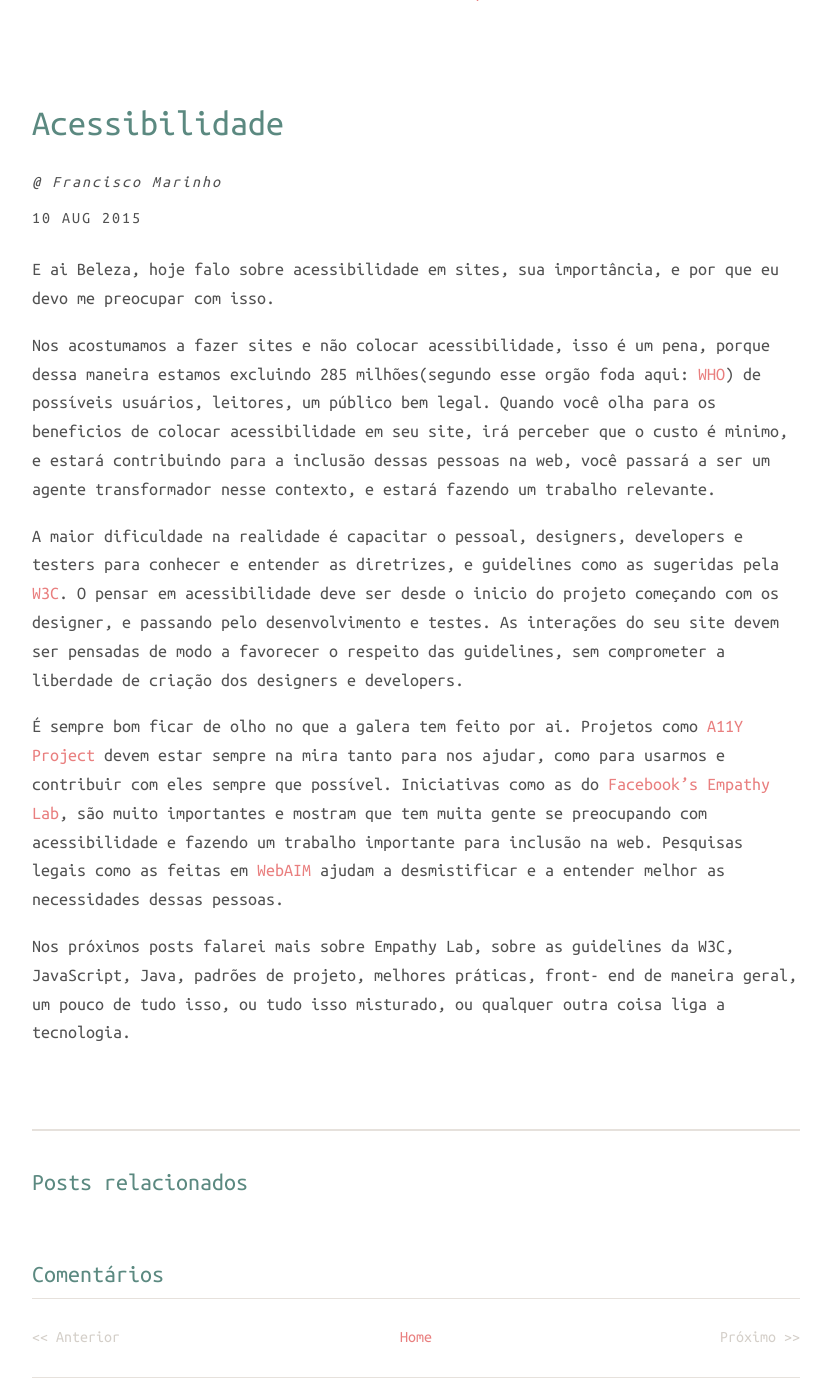
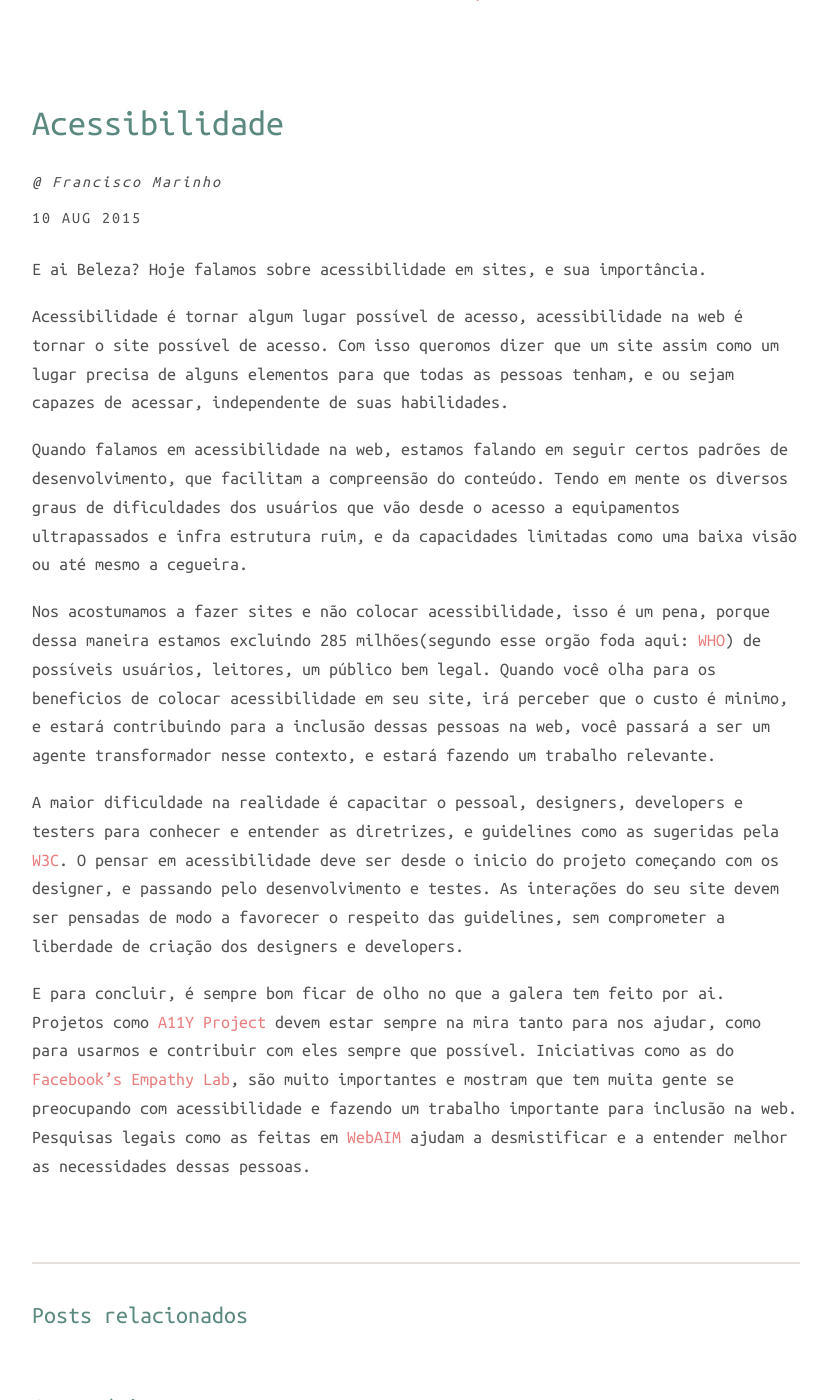
Before and after one commit to gangoffork/gangoffork.github.io, a Jekyll site: the page built from _posts/2015-10-08-acessibilidade.markdown, in a window 1280 px wide and 1400 px high, scrolled down 353 px. Shown: the whole window, without its empty margins (224-1055 px from the left). Built offline with Jekyll 4.4.1, drawn with Linux system fonts in a browser that asks for light colours; nearby versions of some CDN libraries; comment, search, counter and statistics services are not loaded.

Commit message:
Adjustment

```diff
--- a/_posts/2015-10-08-acessibilidade.markdown
+++ b/_posts/2015-10-08-acessibilidade.markdown
@@ -2,21 +2,23 @@
 layout: post
 title:  "Acessibilidade"
 date:   2015-08-10 14:32:45
-description: hoje falo sobre acessibilidade em sites, sua importância, e por que eu devo me preocupar com isso..
+description:  Hoje falamos sobre acessibilidade em sites, e sua importância.
 categories:
   - blog
 author: Francisco Marinho
 ---
 
-E ai Beleza, hoje falo sobre acessibilidade em sites, sua importância, e por que eu devo me preocupar com isso.
+E ai Beleza? Hoje falamos sobre acessibilidade em sites, e sua importância.
+
+Acessibilidade é tornar algum lugar possível de acesso, acessibilidade na web é tornar o site possível de acesso. Com isso queromos dizer que um site assim como um lugar precisa de alguns elementos para que todas as pessoas tenham, e ou sejam capazes de acessar, independente de suas habilidades.
+
+Quando falamos em acessibilidade na web, estamos falando em seguir certos padrões de desenvolvimento, que facilitam a compreensão do conteúdo. Tendo em mente os diversos graus de dificuldades dos usuários que vão desde o acesso a equipamentos ultrapassados e infra estrutura ruim, e da capacidades limitadas como uma baixa visão ou até mesmo a cegueira.
 
 Nos acostumamos a fazer sites e não colocar acessibilidade, isso é um pena, porque dessa maneira estamos excluindo 285 milhões(segundo esse orgão foda aqui: [WHO][WHO]) de possíveis usuários, leitores, um público bem legal. Quando você olha para os beneficios de colocar acessibilidade em seu site, irá perceber que o custo é minimo, e estará contribuindo para a inclusão dessas pessoas na web, você passará a ser um agente transformador nesse contexto, e estará fazendo um trabalho relevante.
 
 A maior dificuldade na realidade é capacitar o pessoal, designers, developers e testers para conhecer e entender as diretrizes, e guidelines como as sugeridas pela [W3C][W3C]. O pensar em acessibilidade deve ser desde o inicio do projeto começando com os designer, e passando pelo desenvolvimento e testes. As interações do seu site devem ser pensadas de modo a favorecer o respeito das guidelines, sem comprometer a liberdade de criação dos designers e developers.
 
-É sempre bom ficar de olho no que a galera tem feito por ai. Projetos como [A11Y Project][A11Y Project]  devem estar sempre na mira tanto para nos ajudar, como para usarmos  e contribuir com eles sempre que possível. Iniciativas como as do [Facebook's Empathy Lab][Facebook's Empathy Lab], são muito importantes e mostram que tem muita gente se preocupando com acessibilidade e fazendo um trabalho importante para inclusão na web. Pesquisas legais como as feitas em [WebAIM][WebAIM] ajudam a desmistificar e a entender melhor as necessidades dessas pessoas.
-
-Nos próximos posts falarei mais sobre Empathy Lab, sobre as guidelines da W3C, JavaScript, Java, padrões de projeto, melhores práticas, front- end de maneira geral, um pouco de tudo isso, ou tudo isso misturado, ou qualquer outra coisa liga a tecnologia.
+E para concluir, é sempre bom ficar de olho no que a galera tem feito por ai. Projetos como [A11Y Project][A11Y Project]  devem estar sempre na mira tanto para nos ajudar, como para usarmos  e contribuir com eles sempre que possível. Iniciativas como as do [Facebook's Empathy Lab][Facebook's Empathy Lab], são muito importantes e mostram que tem muita gente se preocupando com acessibilidade e fazendo um trabalho importante para inclusão na web. Pesquisas legais como as feitas em [WebAIM][WebAIM] ajudam a desmistificar e a entender melhor as necessidades dessas pessoas.
 
 [WHO]: http://www.who.int/mediacentre/factsheets/fs282/en/
 [A11Y Project]: http://a11yproject.com/
```
